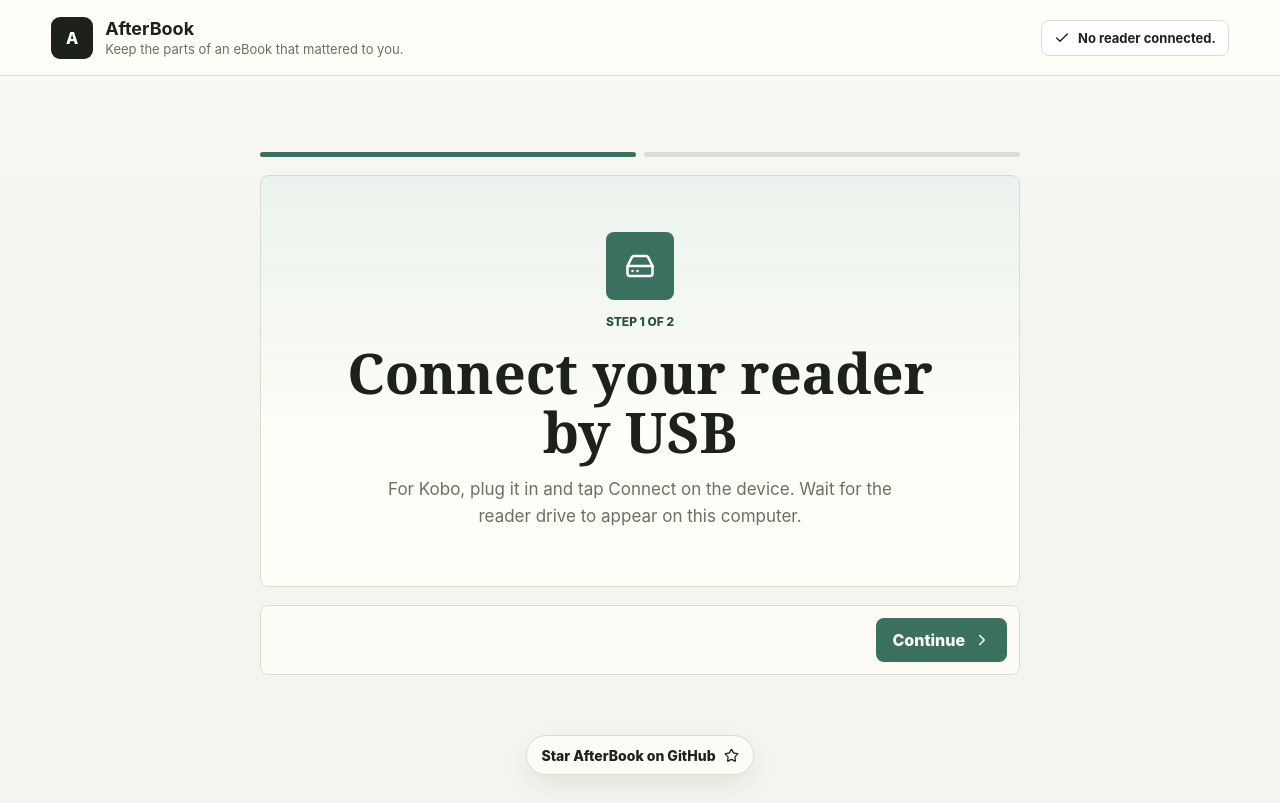
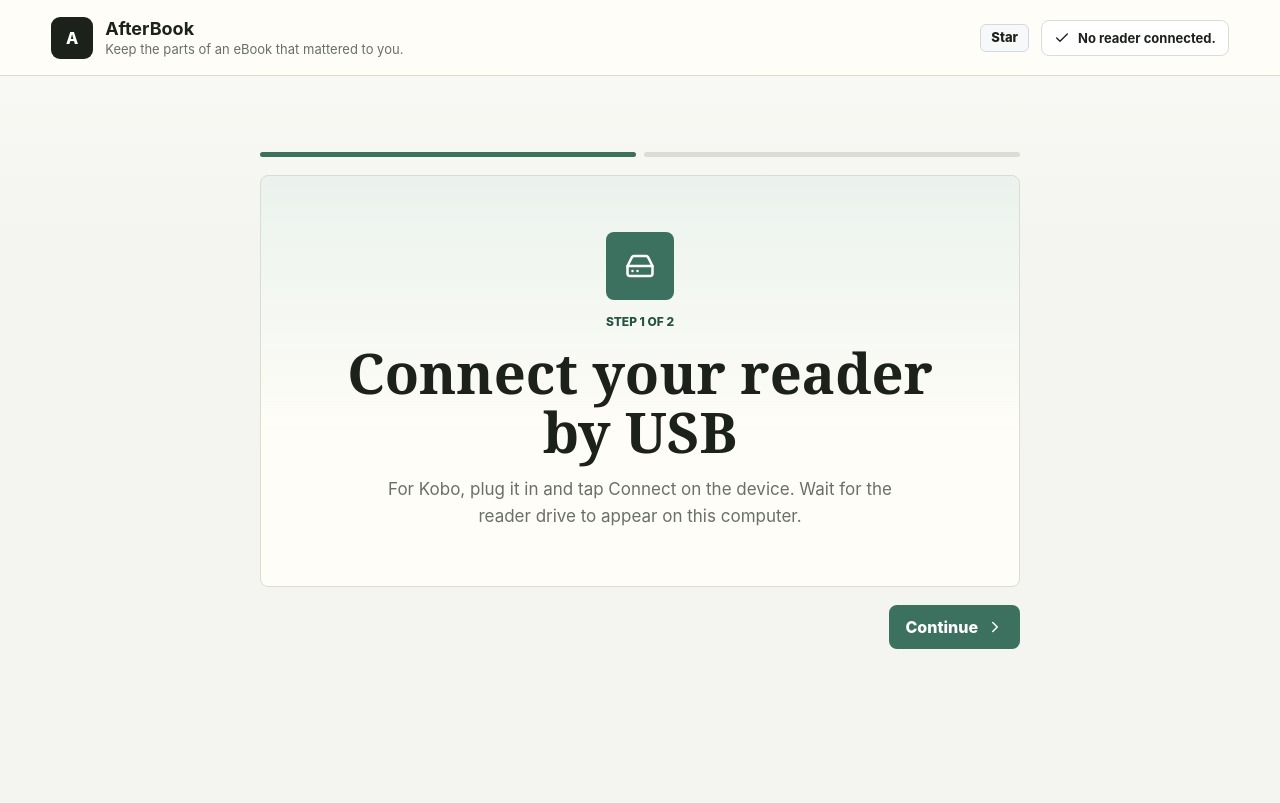
Before and after one commit to sushinoya/afterbook, a React (Vite) app in the folder web/: page / in a window 1280 px wide. Both pictures are taken after a click on the button "Get started". Built offline with nearby package versions, Linux system fonts and the light colour scheme.

Commit message:
Polish reader connect top bar

```diff
--- a/web/index.html
+++ b/web/index.html
@@ -3,7 +3,7 @@
   <head>
     <meta charset="utf-8">
     <meta name="viewport" content="width=device-width, initial-scale=1">
-    <title>Afterbook</title>
+    <title>AfterBook</title>
   </head>
   <body>
     <div id="root"></div>
--- a/web/src/app/app-view.tsx
+++ b/web/src/app/app-view.tsx
@@ -10,7 +10,6 @@ import {
   Lock,
   PlugZap,
   ShieldCheck,
-  Star,
 } from "lucide-react";
 import { useEffect, useMemo, useState } from "react";
 
@@ -48,7 +47,10 @@ export function AppView() {
             <p>Keep the parts of an eBook that mattered to you.</p>
           </div>
         </div>
+        <div className="topbar-actions">
+          <GitHubStarButton />
           <StatusIndicator phase={model.phase} message={model.statusMessage} />
+        </div>
       </header>
 
       <main className="reader-workspace" id="annotation-export">
@@ -62,8 +64,6 @@ export function AppView() {
           />
         )}
       </main>
-      <GitHubFooter />
-
       {model.selectedBook ? (
         <BookPreviewModal
           book={model.selectedBook}
@@ -100,24 +100,37 @@ function WelcomeScreen({ onStart }: { onStart(): void }) {
           </div>
         </div>
       </section>
-      <GitHubFooter />
     </main>
   );
 }
 
-function GitHubFooter() {
+function GitHubStarButton() {
+  useEffect(() => {
+    const script = document.createElement("script");
+    script.async = true;
+    script.defer = true;
+    script.crossOrigin = "anonymous";
+    script.src = "https://buttons.github.io/buttons.js";
+    document.body.append(script);
+
+    return () => {
+      script.remove();
+    };
+  }, []);
+
   return (
-    <footer className="github-footer">
     <a
-        className="github-star-link"
+      className="github-button github-star-embed"
       href={GITHUB_REPOSITORY_URL}
+      data-icon="octicon-star"
+      data-size="large"
+      data-show-count="true"
+      aria-label="Star sushinoya/afterbook on GitHub"
       target="_blank"
       rel="noreferrer"
     >
-        <span>Star AfterBook on GitHub</span>
-        <Star size={15} aria-hidden="true" />
+      Star
     </a>
-    </footer>
   );
 }
 
@@ -190,7 +203,7 @@ function ConnectionWizard({
           ))}
         </div>
       ) : null}
-      <div className={`wizard-actions${step === 0 ? " single-action" : ""}`}>
+      <div className={`wizard-actions${step === 0 ? " compact-action" : ""}`}>
         {step === 1 ? (
           <button
             className="secondary-button"
--- a/web/src/app/styles.css
+++ b/web/src/app/styles.css
@@ -59,9 +59,7 @@ button:disabled {
 .welcome-screen {
   min-height: 100vh;
   display: grid;
-  grid-template-rows: 1fr auto;
   align-items: center;
-  gap: 28px;
   padding: clamp(24px, 5vw, 72px);
   background:
     linear-gradient(180deg, rgb(255 253 248 / 0.86), rgb(244 245 240 / 0.96)),
@@ -199,46 +197,36 @@ button:disabled {
   font-size: 13px;
 }
 
+.topbar-actions {
+  min-width: 0;
+  display: flex;
+  align-items: center;
+  justify-content: flex-end;
+  gap: 12px;
+}
+
+.github-star-embed {
+  flex: 0 0 auto;
+  min-height: 28px;
+  display: inline-flex;
+  align-items: center;
+  padding: 0 10px;
+  border: 1px solid #d1d9e0;
+  border-radius: 6px;
+  background: #f6f8fa;
+  color: var(--ink);
+  font-size: 13px;
+  font-weight: 800;
+  line-height: 1;
+  text-decoration: none;
+}
+
 .reader-workspace {
   width: min(1180px, calc(100% - 36px));
   margin: 0 auto;
   padding: 34px 0 60px;
   display: grid;
   gap: 34px;
-}
-
-.github-footer {
-  width: min(1180px, calc(100% - 36px));
-  margin: 0 auto;
-  padding: 0 0 28px;
-  display: flex;
-  justify-content: center;
-}
-
-.welcome-screen .github-footer {
-  width: 100%;
-  padding-bottom: 0;
-}
-
-.github-star-link {
-  min-height: 40px;
-  display: inline-flex;
-  align-items: center;
-  gap: 8px;
-  padding: 0 14px;
-  border: 1px solid var(--line);
-  border-radius: 999px;
-  background: rgb(255 253 248 / 0.82);
-  color: var(--ink);
-  box-shadow: 0 10px 24px rgb(31 37 30 / 0.08);
-  font-size: 14px;
-  font-weight: 800;
-  text-decoration: none;
-}
-
-.github-star-link:hover {
-  border-color: var(--gold);
-  color: var(--sage-dark);
 }
 
 .connection-wizard,
@@ -340,8 +328,12 @@ button:disabled {
   background: rgb(255 253 248 / 0.78);
 }
 
-.wizard-actions.single-action {
+.wizard-actions.compact-action {
+  min-height: auto;
   justify-content: flex-end;
+  padding: 0;
+  border: 0;
+  background: transparent;
 }
 
 .connected-banner {
@@ -1050,6 +1042,11 @@ button:disabled {
     max-width: none;
   }
 
+  .topbar-actions {
+    width: 100%;
+    justify-content: space-between;
+  }
+
   .connected-banner {
     grid-template-columns: 1fr;
   }
@@ -1061,6 +1058,10 @@ button:disabled {
   .wizard-actions {
     flex-direction: column;
     align-items: stretch;
+  }
+
+  .wizard-actions.compact-action {
+    align-items: flex-end;
   }
 
   .connection-detail {
```
Lines whose indentation alone changed are shown as unchanged.
